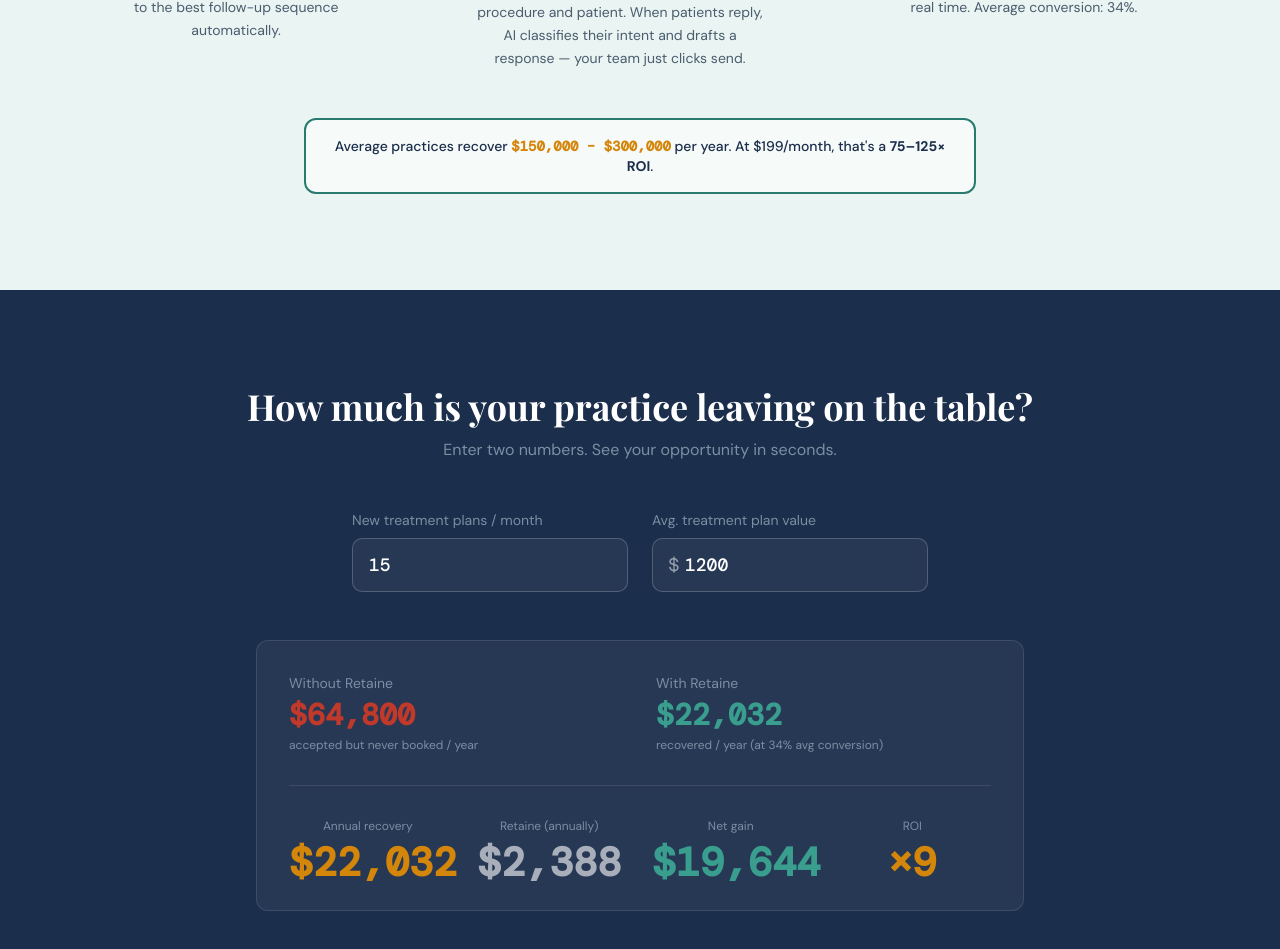
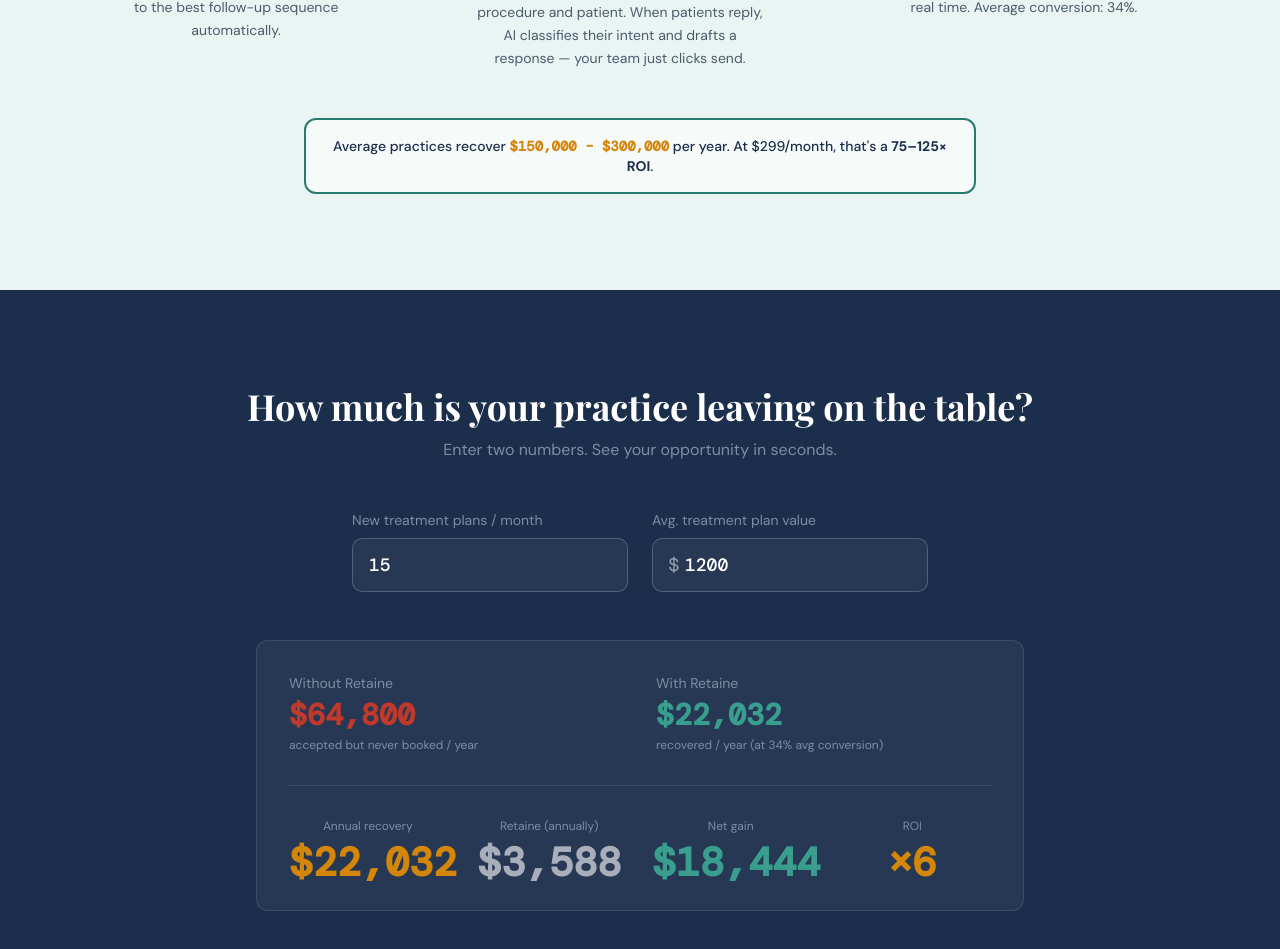
Before and after one commit to chrismcglynn/ai-dental-treatment-followup, a Next.js app: page / in a window 1280 px wide. Shown: the part 2467-3416 px from the top of the page. Built offline with nearby package versions, Linux system fonts and the light colour scheme; no server answers.

Commit message:
price update

```diff
--- a/src/components/features/settings/BillingTab.tsx
+++ b/src/components/features/settings/BillingTab.tsx
@@ -43,9 +43,9 @@
 ];
 
 const DEMO_INVOICES = [
-  { id: "inv_001", date: "Mar 1, 2026", amount: "$199.00", status: "paid" },
-  { id: "inv_002", date: "Feb 1, 2026", amount: "$199.00", status: "paid" },
-  { id: "inv_003", date: "Jan 1, 2026", amount: "$199.00", status: "paid" },
+  { id: "inv_001", date: "Mar 1, 2026", amount: "$299.00", status: "paid" },
+  { id: "inv_002", date: "Feb 1, 2026", amount: "$299.00", status: "paid" },
+  { id: "inv_003", date: "Jan 1, 2026", amount: "$299.00", status: "paid" },
 ];
 
 export function BillingTab() {
@@ -91,7 +91,7 @@
         <CardContent className="space-y-4">
           <div>
             <p className="text-2xl font-semibold">
-              $199
+              $299
               <span className="text-sm font-normal text-muted-foreground">
                 /month
               </span>
--- a/src/components/marketing/PricingSection.tsx
+++ b/src/components/marketing/PricingSection.tsx
@@ -44,7 +44,7 @@
               className="text-4xl font-bold text-[var(--m-navy)]"
               style={{ fontFamily: "var(--font-dm-mono)" }}
             >
-              $199
+              $299
             </span>
             <span
               className="text-sm text-[var(--m-slate)]"
--- a/src/components/marketing/RevenueCalculator.tsx
+++ b/src/components/marketing/RevenueCalculator.tsx
@@ -4,7 +4,7 @@
 import Link from "next/link";
 
 const CONVERSION_WITH_AI = 0.34;
-const ANNUAL_COST = 199 * 12;
+const ANNUAL_COST = 299 * 12;
 
 function calculate(plansPerMonth: number, avgValue: number) {
   const unscheduledRevenue = plansPerMonth * 0.3 * 12 * avgValue;
--- a/src/components/marketing/SolutionSection.tsx
+++ b/src/components/marketing/SolutionSection.tsx
@@ -87,7 +87,7 @@
             >
               $150,000 – $300,000
             </span>{" "}
-            per year. At $199/month, that&apos;s a{" "}
+            per year. At $299/month, that&apos;s a{" "}
             <span className="font-bold">75–125&times; ROI</span>.
           </p>
         </div>
```
